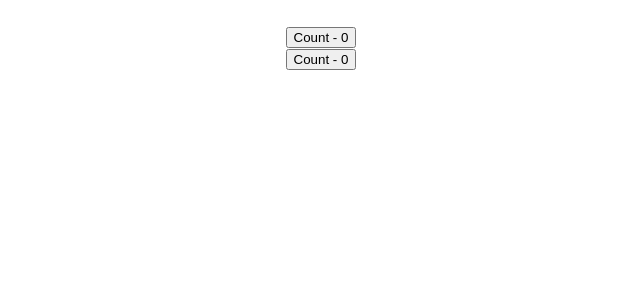
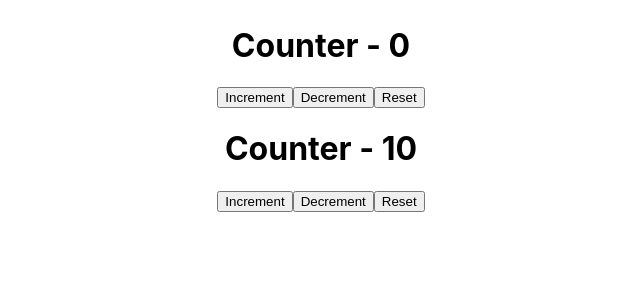
Before and after one commit to GeekShubhamRajput/react-js-learning, a React (Create React App) app: page / in a window 1280 px wide. Shown: the top 300 px of the page, without its empty margins (319-959 px from the left). Built offline with nearby package versions, Linux system fonts and the light colour scheme.

Commit message:
useCounter Custom Hook
Create useCounter custom hook

```diff
--- a/src/App.js
+++ b/src/App.js
@@ -1,13 +1,13 @@
 import React from 'react'
 import './App.css';
-import DocTitleOne from "./components/DocTitleOne"
-import DocTitleTwo from "./components/DocTitleTwo"
+import CounterOneOne from "./components/CounterOneOne"
+import CounterTwoTwo from "./components/CounterTwoTwo"
 
 function App() {
   return(
     <div className="App">
-      <DocTitleOne />
-      <DocTitleTwo />
+      <CounterOneOne />
+      <CounterTwoTwo />
     </div>
   )
 }
--- /dev/null
+++ b/src/components/CounterOneOne.js
@@ -0,0 +1,17 @@
+import React from 'react'
+import useCounter from "../hooks/useCounter"
+
+function CounterOneOne(){
+  const [counter, increment, decrement, reset] = useCounter(0, 1);
+
+  return(
+    <div>
+      <h1>Counter - {counter}</h1>
+      <button onClick={increment}>Increment</button>
+      <button onClick={decrement}>Decrement</button>
+      <button onClick={reset}>Reset</button>
+    </div>
+  )
+}
+
+export default CounterOneOne
--- /dev/null
+++ b/src/components/CounterTwoTwo.js
@@ -0,0 +1,17 @@
+import React from 'react'
+import useCounter from "../hooks/useCounter"
+
+function CounterTwoTwo(){
+  const [counter, increment, decrement, reset] = useCounter(10, 10);
+
+  return(
+    <div>
+      <h1>Counter - {counter}</h1>
+      <button onClick={increment}>Increment</button>
+      <button onClick={decrement}>Decrement</button>
+      <button onClick={reset}>Reset</button>
+    </div>
+  )
+}
+
+export default CounterTwoTwo
--- /dev/null
+++ b/src/hooks/useCounter.js
@@ -0,0 +1,21 @@
+import {useState} from 'react'
+
+function CounterOneOne(initialState, step){
+  const [counter, setCounter] = useState(initialState)
+
+  const increment=()=>{
+    setCounter(prevCount=>prevCount + step)
+  }
+
+  const decrement=()=>{
+    setCounter(prevCount=>prevCount - step)
+  }
+
+  const reset=()=>{
+    setCounter(initialState)
+  }
+
+  return [counter, increment, decrement, reset]
+}
+
+export default CounterOneOne
```
